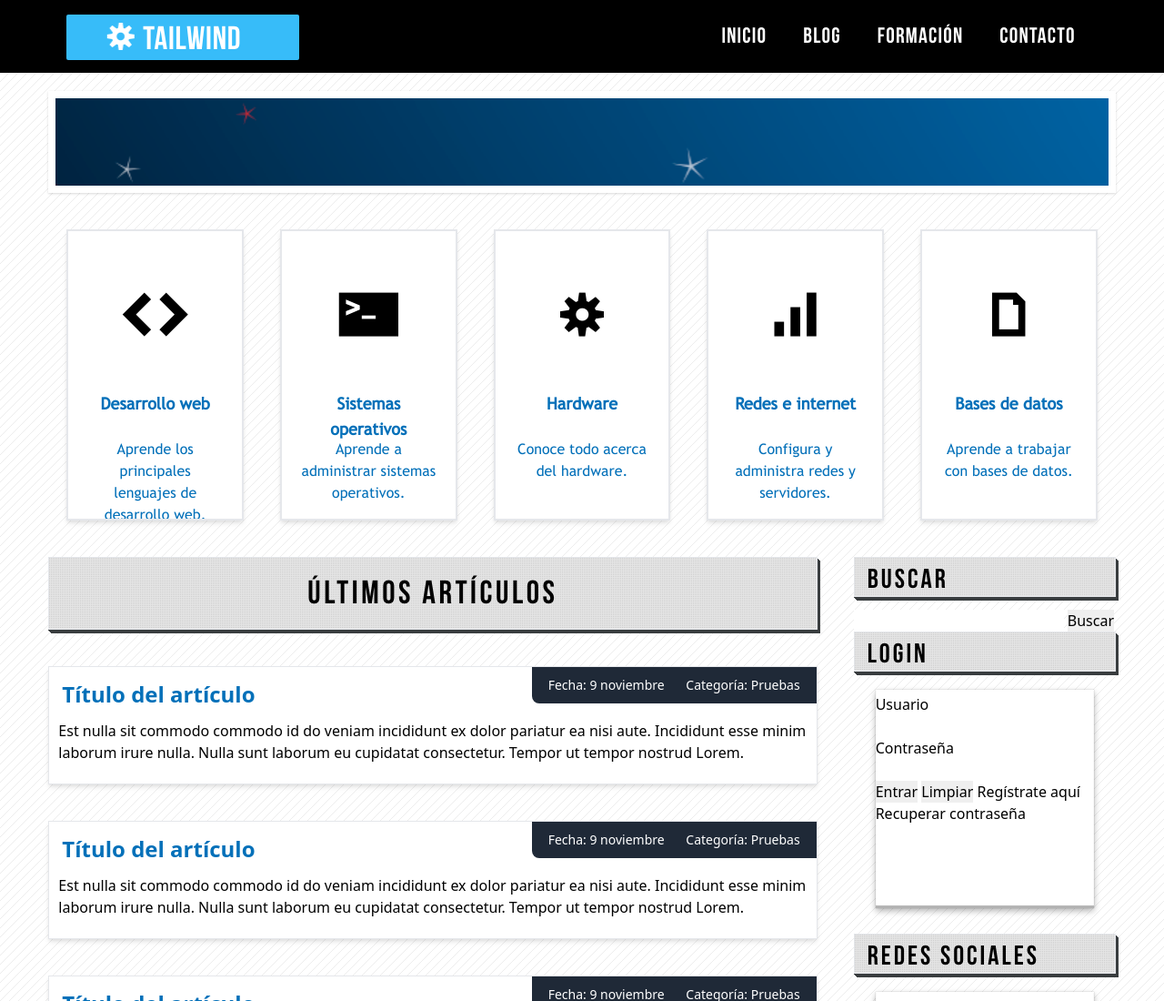
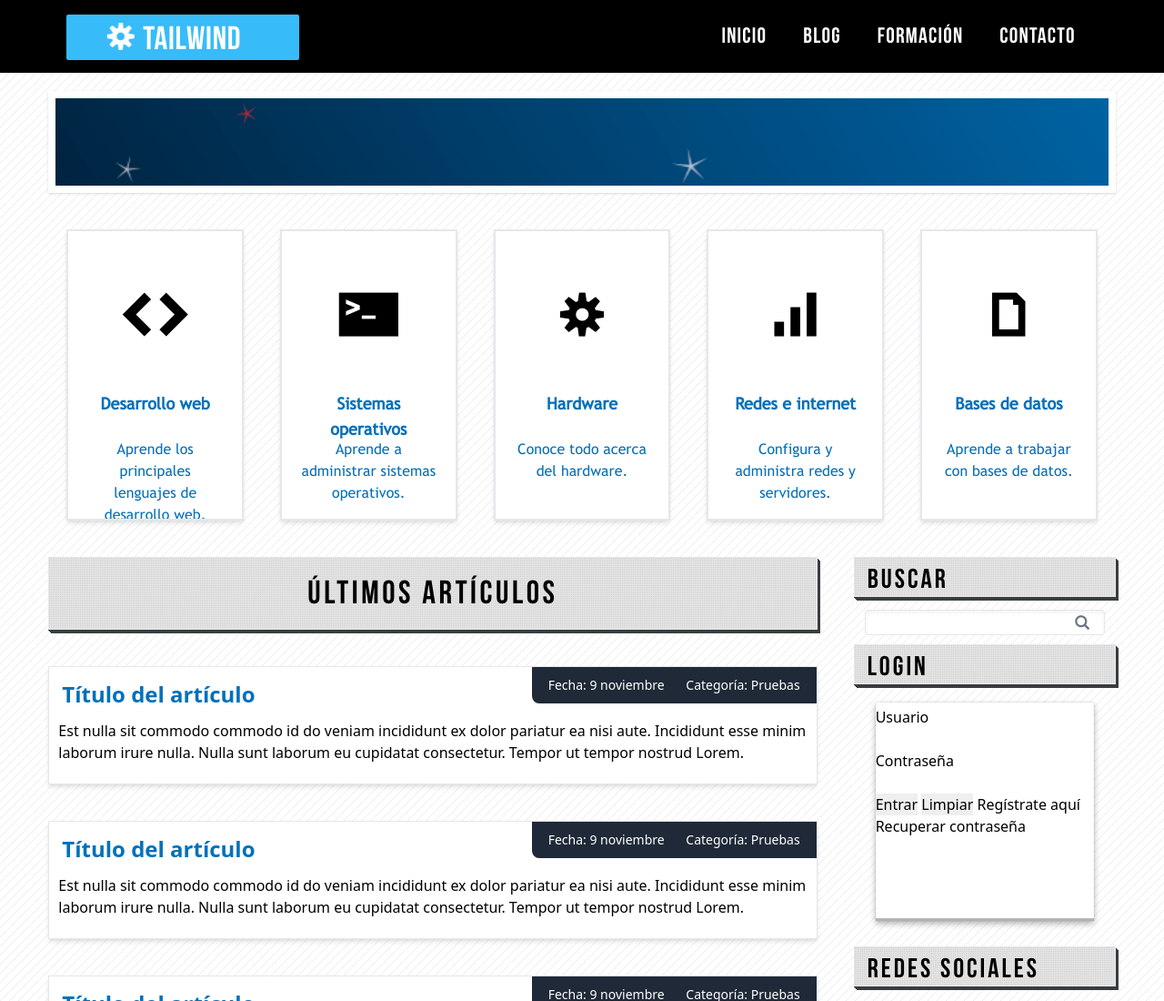
Before and after one commit to axSheru/curso-tailwind, a website: page index.html in a window 1280 px wide. Shown: the top 1100 px of the page at 91% size. Drawn offline with nearby package versions, Linux system fonts and the light colour scheme; files that its build step writes are made by us from their sources.

Commit message:
FEAT: Se añadieron estilos para la barra de búsqueda.

```diff
--- a/index.html
+++ b/index.html
@@ -169,10 +169,41 @@
             min-h-full
         ">
             <h3 class="aside-header">BUSCAR</h3>
-            <div id="search">
+            <div id="search" class="
+                w-11/12
+                h-7
+                m-2.5
+                mx-auto
+                bg-white
+                border
+                border-gray-200
+                rounded
+                shadow-inner
+            ">
                 <form>
-                    <input type="text" />
-                    <input type="button" value="Buscar" />
+                    <input type="text" class="
+                        w-10/12
+                        h-6
+                        border-none
+                        pl-1.5
+                        rounded-md
+                        bg-transparent
+                        text-gray-500
+                        transition
+                        duration-300
+                        outline-none
+                        focus:outline-none
+                    "/>
+                    <input type="button" value="L" class="
+                        symbol
+                        h-6
+                        cursor-pointer
+                        text-base
+                        bg-transparent
+                        border-none
+                        text-gray-500
+                        pl-2
+                    "/>
                 </form>
             </div>
 
```
